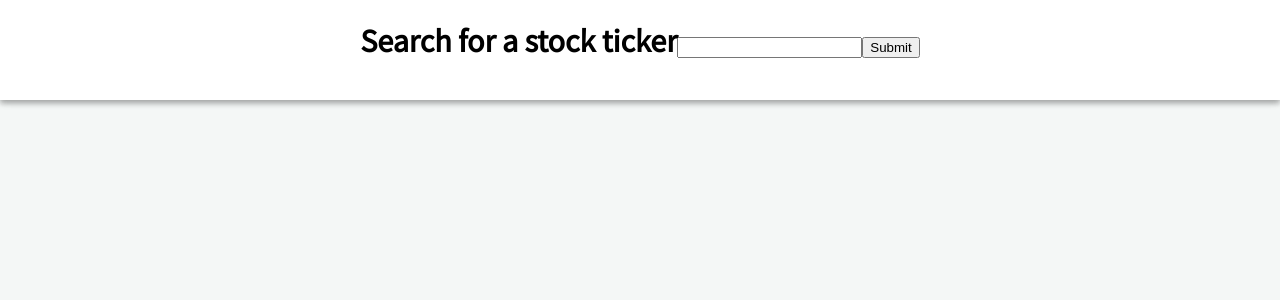
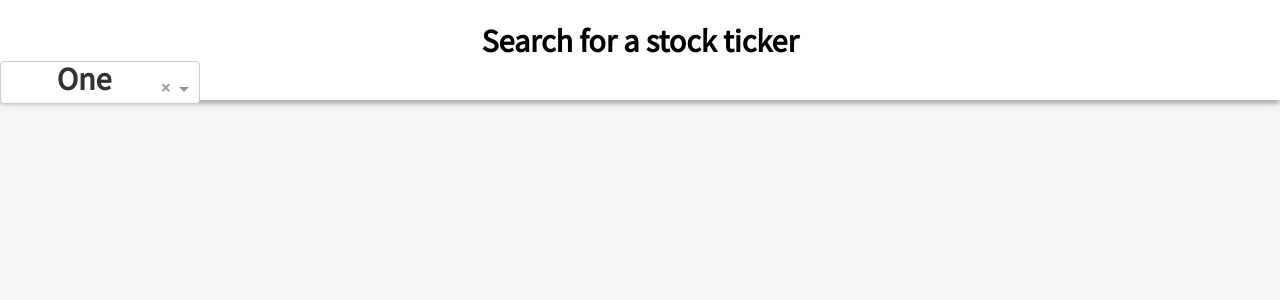
Before and after one commit to karlcode/Finance-Viz, a React (Create React App) app: page / in a window 1280 px wide. Shown: the top 300 px of the page. Built offline with nearby package versions, Linux system fonts and the light colour scheme; no server answers.

Commit message:
React-select header

```diff
--- a/package.json
+++ b/package.json
@@ -6,6 +6,7 @@
     "react": "^15.6.1",
     "react-dom": "^15.6.1",
     "react-scripts": "1.0.10",
+    "react-select": "^1.0.0-rc.5",
     "react-vis": "^1.6.7"
   },
   "scripts": {
--- a/src/App.css
+++ b/src/App.css
@@ -289,3 +289,7 @@
   background-color: white;
   z-index: 2;
   box-shadow: 0 3px 6px rgba(0, 0, 0, 0.16), 0 3px 6px rgba(0, 0, 0, 0.23); }
+
+.selector {
+  width: 200px;
+  position: fixed; }
--- a/src/App.js
+++ b/src/App.js
@@ -1,6 +1,9 @@
 import React, { Component } from 'react';
 import './App.css';
+import Select from 'react-select';
 
+// Be sure to include styles at some point, probably during your bootstrapping
+import 'react-select/dist/react-select.css';
 
 
 import News from './News'
@@ -146,10 +149,18 @@ class App extends Component {
     event.preventDefault();
 
   }
+  logChange = (val) => {
+  console.log("Selected: " + JSON.stringify(val));
+}
 
   render() {
     const {forFrontPage} = this.props;
     const {series, crosshairValues} = this.state;
+    var options = [
+  { value: 'one', label: 'One' },
+  { value: 'two', label: 'Two' }
+  ];
+
     return (
       <div className="App">
 
@@ -157,8 +168,14 @@ class App extends Component {
 
         <form onSubmit={this.handleSubmit}>
            <h1>Search for a stock ticker
-             <input type="text" ref={el => this.element = el}/>
-             <input type="submit" value="Submit"  />
+             <Select
+              className="selector"
+              name="form-field-name"
+              value="one"
+              options = {options}
+              onChange={this.logChange.bind(this)}
+            />
+
           </h1>
         </form>
         </div>
--- a/src/App.scss
+++ b/src/App.scss
@@ -65,3 +65,7 @@ font-family: 'Source Sans Pro', sans-serif;
   z-index: 2;
   box-shadow: 0 3px 6px rgba(0,0,0,0.16), 0 3px 6px rgba(0,0,0,0.23);
 }
+.selector{
+ width: 200px;
+ position: fixed;
+}
```
